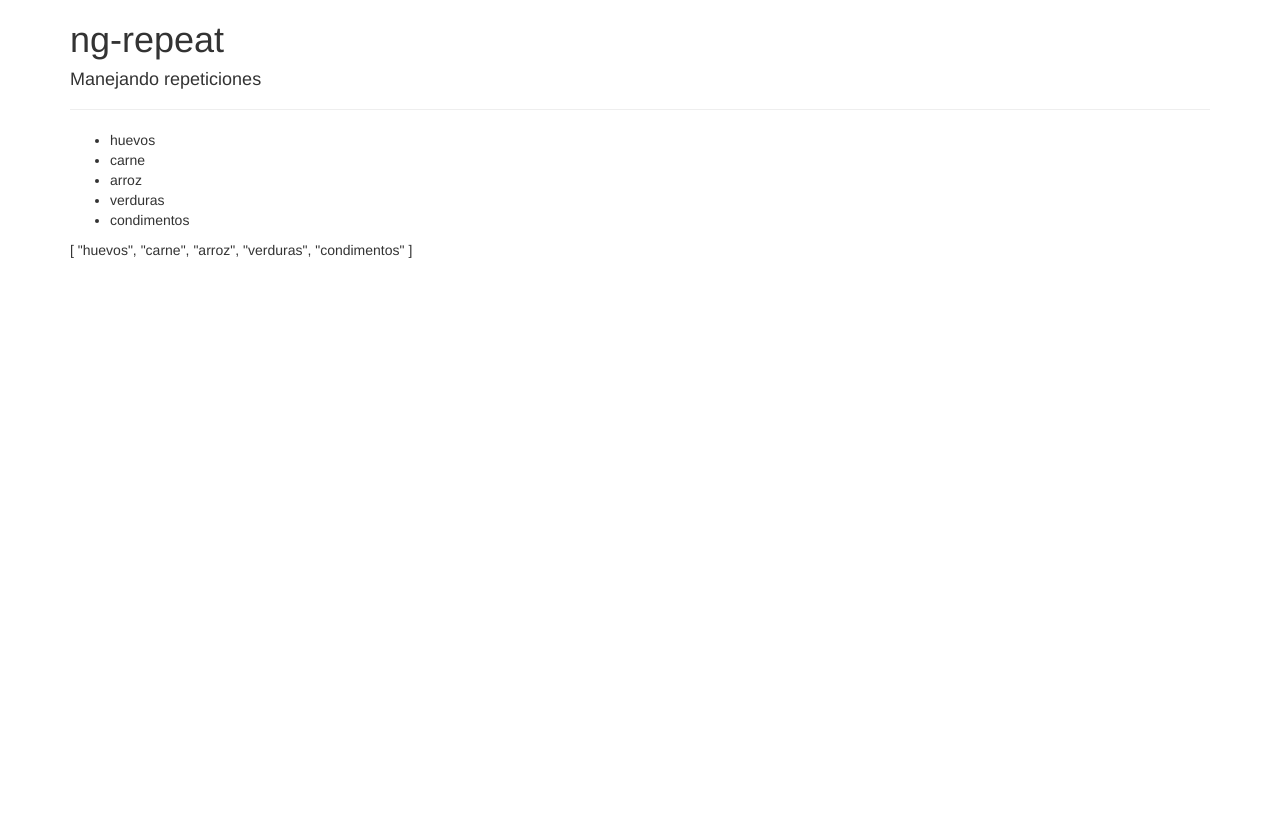
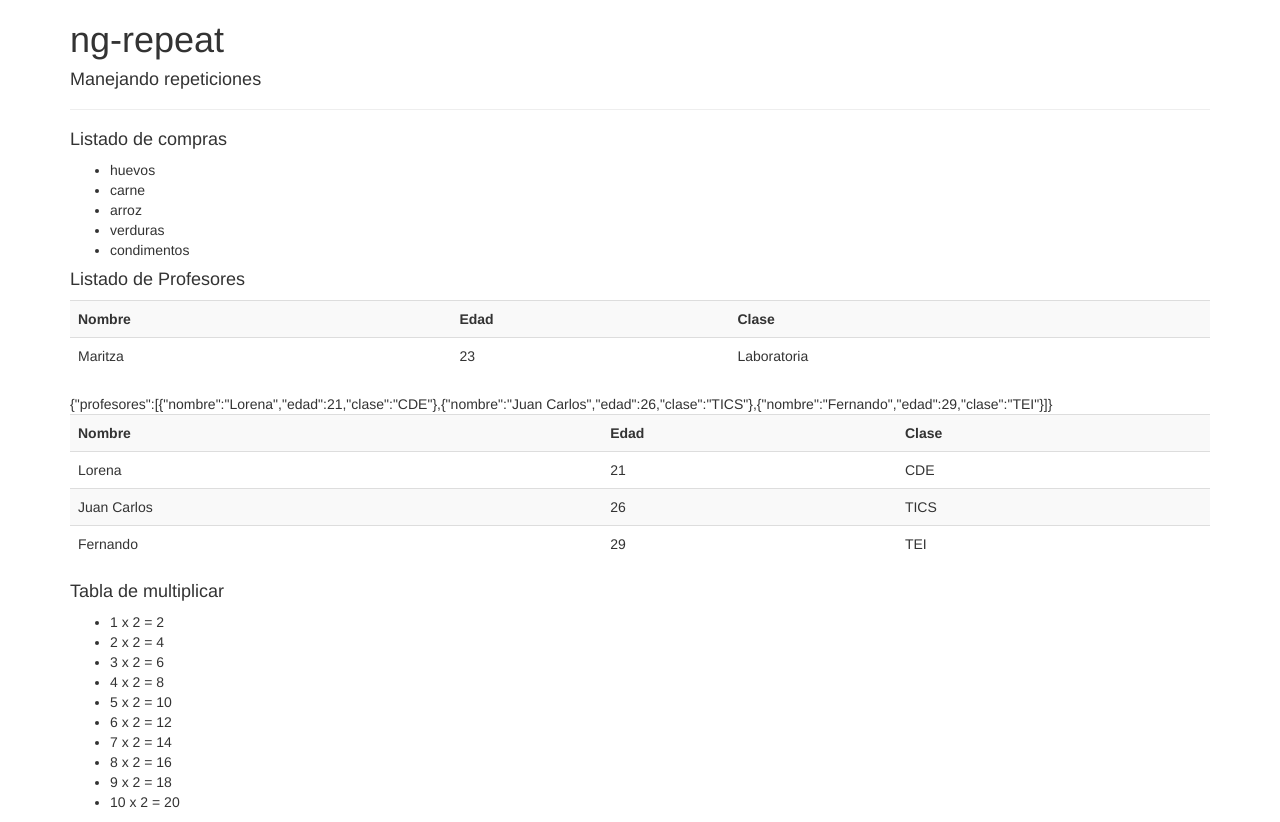
Before and after one commit to MaritzaVst/clases-angular, a plain HTML site: page ejercicio-repeticiones/index.html in a window 1280 px wide. Before the commit the page ends 800 px from the top, so only its background shows below. Drawn offline with Linux system fonts and the light colour scheme.

Commit message:
Tablas y listados dinámicas con ng-repeat

```diff
--- a/ejercicio-repeticiones/index.html
+++ b/ejercicio-repeticiones/index.html
@@ -16,12 +16,47 @@
             <h1>ng-repeat</h1>
             <h4>Manejando repeticiones</h4>
             <hr>
+            <!--Ejemplo básico-->
+            <h4>Listado de compras</h4>
             <ul>
                 <li ng-repeat="nombre in listadoDeCompras">
                     {{ nombre }}
                 </li>
             </ul>
-            {{ listadoDeCompras | json }}
+            <!--Tabla con ng-repeat-->
+            <h4>Listado de Profesores</h4>
+            <table class="table table-striped">
+                <tr>
+                    <th>Nombre</th>
+                    <th>Edad</th>
+                    <th>Clase</th>
+                </tr>
+                <tr>
+                    <td>Maritza</td>
+                    <td>23</td>
+                    <td>Laboratoria</td>
+                </tr>
+            </table>
+            {{ listadoProfesores }}
+            <table class="table table-striped">
+                <tr>
+                    <th>Nombre</th>
+                    <th>Edad</th>
+                    <th>Clase</th>
+                </tr>
+                <tr ng-repeat="profesor in listadoProfesores.profesores">
+                    <td>{{ profesor.nombre }}</td>
+                    <td>{{ profesor.edad }}</td>
+                    <td>{{ profesor.clase }}</td>
+                </tr>
+            </table>
+            <!--Listado dinámico-->
+            <h4>Tabla de multiplicar</h4>
+            <ul>
+                <li ng-repeat="numero in [1,2,3,4,5,6,7,8,9,10]">
+                    {{ numero }} x 2 = {{ numero * 2 }}
+                </li>
+            </ul>
         </div><!-- fin del listadoCtrl -->
     </body>
 </html>
--- a/ejercicio-repeticiones/js/app.js
+++ b/ejercicio-repeticiones/js/app.js
@@ -5,6 +5,23 @@
 	app.controller('listadoCtrl', ['$scope', function($scope){
 
 			$scope.listadoDeCompras = ["huevos", "carne", "arroz", "verduras", "condimentos"];
+			$scope.listadoProfesores = {
+				profesores: [{
+						nombre: "Lorena",
+						edad: 21,
+						clase: "CDE"
+					},
+					{
+						nombre: "Juan Carlos",
+						edad: 26,
+						clase: "TICS"
+					},
+					{
+						nombre: "Fernando",
+						edad: 29,
+						clase: "TEI"
+					}]
+			};
 
 	}]);
 
```
